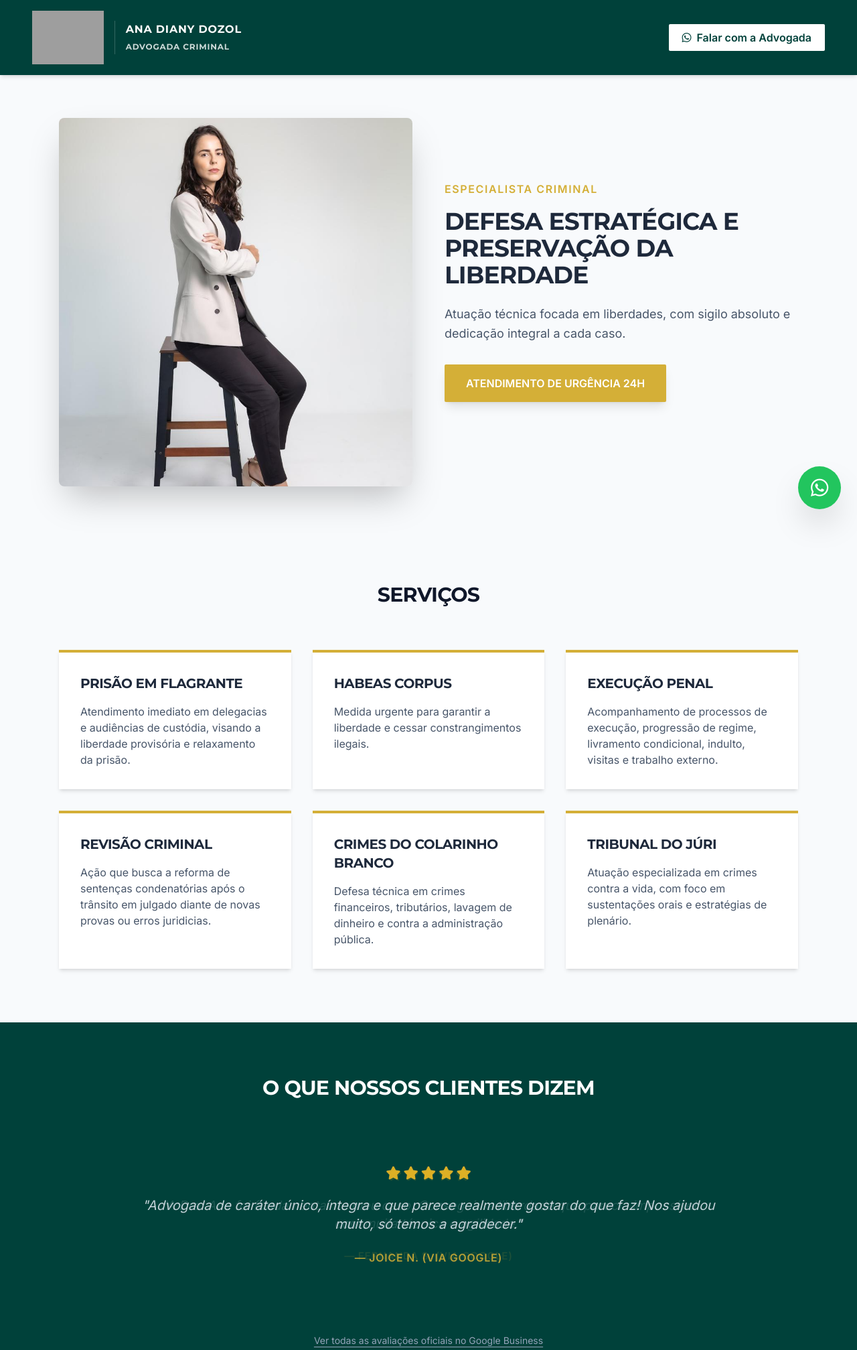
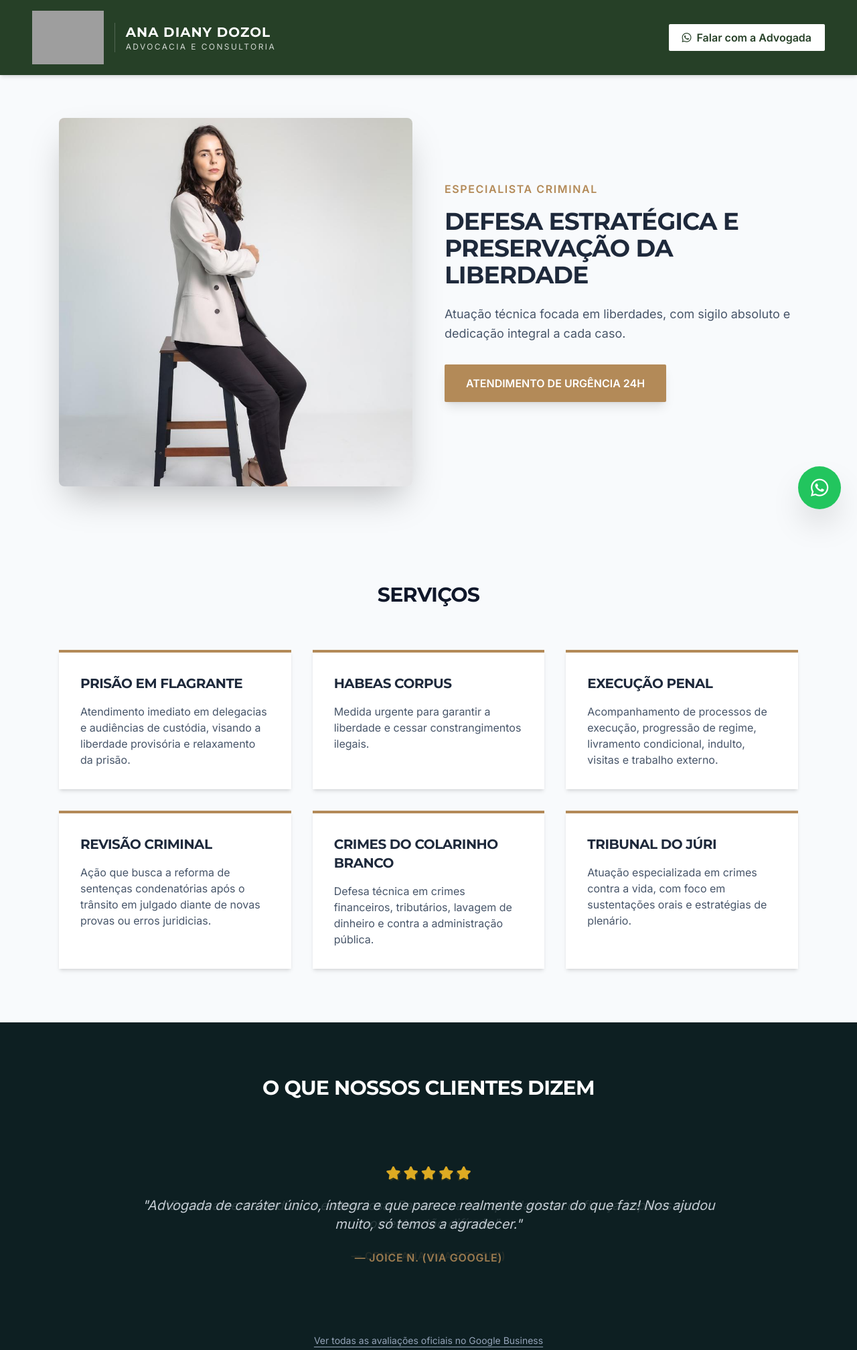
Before and after one commit to ana-diany/meu-site, a plain HTML site: page index.html in a window 1280 px wide. Shown: the top 2015 px of the page at 67% size. Drawn offline with nearby package versions, Linux system fonts and the light colour scheme; grey boxes are pictures that could not be loaded.

Commit message:
Add files via upload

```diff
--- a/index.html
+++ b/index.html
@@ -15,20 +15,24 @@
 </head>
 <body class="bg-slate-50 text-slate-900">
 
-    <nav class="p-4 md:px-12 flex justify-between items-center bg-[#00413a] shadow-md sticky top-0 z-50">
+    <nav class="p-4 md:px-12 flex justify-between items-center bg-[#264027] shadow-md sticky top-0 z-50">
     <div class="flex items-center gap-4">
-        <img src="img/logo.png" alt="Logo Advocacia" class="h-20 w-auto">
+        <img src="img/logo.png" alt="Logo Advocacia" class="h-16 md:h-20 w-auto">
 
-        <div class="hidden md:block border-l border-white/20 pl-4">
-            <span class="font-[Montserrat] text-white text-base md:text-base tracking-wider leading-none">
-                ANA DIANY DOZOL <br>
-                <span class="text-xs font-light not-italic opacity-80 uppercase">Advogada Criminal</span>
+        <div class="border-l border-white/20 pl-4 flex flex-col justify-center">
+            <span class="font-[Montserrat] text-white text-lg md:text-xl font-bold tracking-wider leading-tight">
+                ANA DIANY DOZOL
+            </span>
+            <span class="font-[Inter] text-white/80 text-[10px] md:text-xs uppercase tracking-[0.2em] font-light">
+                Advocacia e Consultoria
             </span>
         </div>
     </div>
 
-    <a href="https://wa.me/5548920016491" target="_blank" class="bg-white text-[#00413a] px-5 py-2 rounded-sm hover:bg-slate-100 font-bold transition flex items-center gap-2">
-        <i class="fa-brands fa-whatsapp"></i> Falar com a Advogada
+    <a href="https://wa.me/5548920016491" target="_blank" class="bg-white text-[#264027] px-5 py-2 rounded-sm hover:bg-slate-100 font-bold transition flex items-center gap-2 text-sm md:text-base">
+        <i class="fa-brands fa-whatsapp"></i>
+        <span class="hidden sm:inline">Falar com a Advogada</span>
+        <span class="sm:hidden">Contato</span>
     </a>
 </nav>
 
@@ -38,13 +42,13 @@
                 <img src="img/foto-perfil.jpeg" alt="Dra. Ana Diany Dozol" class="rounded-lg shadow-2xl w-full h-[550px] object-cover">
             </div>
             <div class="order-1 md:order-2">
-                <span class="text-[#D4AF37] font-bold tracking-widest uppercase text-base">Especialista Criminal</span>
+                <span class="text-[#B38A58] font-bold tracking-widest uppercase text-base">Especialista Criminal</span>
                 <h1 class="text-3xl md:text-4xl mt-4 mb-6 leading-tight text-slate-800 font-bold">Defesa Estratégica e Preservação da Liberdade</h1>
                 <p class="text-slate-600 mb-8 leading-relaxed text-lg font-medium">
                     Atuação técnica focada em liberdades, com sigilo absoluto e dedicação integral a cada caso.
                 </p>
 
-                <a href="https://wa.me/5548920016491" target="_blank" class="inline-block bg-[#D4AF37] text-white px-8 py-4 rounded-sm font-bold hover:bg-[#00413a] transition shadow-lg mb-8">
+                <a href="https://wa.me/5548920016491" target="_blank" class="inline-block bg-[#B38A58] text-white px-8 py-4 rounded-sm font-bold hover:bg-[#264027] transition shadow-lg mb-8">
                     ATENDIMENTO DE URGÊNCIA 24H
                 </a>
             </div>
@@ -52,42 +56,42 @@
     </section>
 
     <section id="servicos" class="py-20 px-6 max-w-6xl mx-auto">
-    <h2 class="text-3xl text-center mb-16 decoration-[#00413a] underline-offset-8 font-bold font-[Montserrat]">Serviços</h2>
+        <h2 class="text-3xl text-center mb-16 decoration-[#264027] underline-offset-8 font-bold font-[Montserrat]">Serviços</h2>
 
         <div class="grid md:grid-cols-3 gap-8">
-        <div class="bg-white p-8 border-t-4 border-[#D4AF37] shadow-md hover:shadow-xl transition">
+            <div class="bg-white p-8 border-t-4 border-[#B38A58] shadow-md hover:shadow-xl transition">
                 <h3 class="text-xl font-bold mb-4 text-slate-800 uppercase font-[Montserrat]">Prisão em Flagrante</h3>
                 <p class="text-slate-600">Atendimento imediato em delegacias e audiências de custódia, visando a liberdade provisória e relaxamento da prisão.</p>
             </div>
 
-        <div class="bg-white p-8 border-t-4 border-[#D4AF37] shadow-md hover:shadow-xl transition">
+            <div class="bg-white p-8 border-t-4 border-[#B38A58] shadow-md hover:shadow-xl transition">
                 <h3 class="text-xl font-bold mb-4 text-slate-800 uppercase font-[Montserrat]">Habeas Corpus</h3>
                 <p class="text-slate-600">Medida urgente para garantir a liberdade e cessar constrangimentos ilegais.</p>
             </div>
 
-        <div class="bg-white p-8 border-t-4 border-[#D4AF37] shadow-md hover:shadow-xl transition">
+            <div class="bg-white p-8 border-t-4 border-[#B38A58] shadow-md hover:shadow-xl transition">
                 <h3 class="text-xl font-bold mb-4 text-slate-800 uppercase font-[Montserrat]">Execução Penal</h3>
                 <p class="text-slate-600">Acompanhamento de processos de execução, progressão de regime, livramento condicional, indulto, visitas e trabalho externo.</p>
             </div>
 
-        <div class="bg-white p-8 border-t-4 border-[#D4AF37] shadow-md hover:shadow-xl transition">
+            <div class="bg-white p-8 border-t-4 border-[#B38A58] shadow-md hover:shadow-xl transition">
                 <h3 class="text-xl font-bold mb-4 text-slate-800 uppercase font-[Montserrat]">Revisão Criminal</h3>
                 <p class="text-slate-600">Ação que busca a reforma de sentenças condenatórias após o trânsito em julgado diante de novas provas ou erros juridicias.</p>
             </div>
 
-        <div class="bg-white p-8 border-t-4 border-[#D4AF37] shadow-md hover:shadow-xl transition">
+            <div class="bg-white p-8 border-t-4 border-[#B38A58] shadow-md hover:shadow-xl transition">
                 <h3 class="text-xl font-bold mb-4 text-slate-800 uppercase font-[Montserrat]">Crimes do Colarinho Branco</h3>
                 <p class="text-slate-600">Defesa técnica em crimes financeiros, tributários, lavagem de dinheiro e contra a administração pública.</p>
             </div>
 
-        <div class="bg-white p-8 border-t-4 border-[#D4AF37] shadow-md hover:shadow-xl transition">
+            <div class="bg-white p-8 border-t-4 border-[#B38A58] shadow-md hover:shadow-xl transition">
                 <h3 class="text-xl font-bold mb-4 text-slate-800 uppercase font-[Montserrat]">Tribunal do Júri</h3>
                 <p class="text-slate-600">Atuação especializada em crimes contra a vida, com foco em sustentações orais e estratégias de plenário.</p>
             </div>
         </div>
     </section>
 
-    <section class="bg-[#00413a] py-20 px-6 text-white text-center overflow-hidden">
+    <section class="bg-[#0D1F22] py-20 px-6 text-white text-center overflow-hidden">
         <div class="max-w-4xl mx-auto">
             <h2 class="text-3xl mb-12 font-bold font-[Montserrat]">O que nossos clientes dizem</h2>
 
@@ -96,17 +100,8 @@
                     <div class="flex justify-center gap-1 text-amber-400 mb-6 text-xl">
                         <i class="fas fa-star"></i><i class="fas fa-star"></i><i class="fas fa-star"></i><i class="fas fa-star"></i><i class="fas fa-star"></i>
                     </div>
-                    <p class="text-xl italic text-slate-200 mb-6 px-4">"Advogada de caráter único, íntegra e que parece realmente gostar do que faz!
-Nos ajudou muito, só temos a agradecer."</p>
-                    <span class="text-[#D4AF37] font-bold uppercase tracking-wider">— Joice N. (Via Google)</span>
-                </div>
-
-                <div class="testimonial-item transition-all duration-500 opacity-0 scale-95 absolute w-full">
-                    <div class="flex justify-center gap-1 text-amber-400 mb-6 text-xl">
-                        <i class="fas fa-star"></i><i class="fas fa-star"></i><i class="fas fa-star"></i><i class="fas fa-star"></i><i class="fas fa-star"></i>
-                    </div>
-                    <p class="text-xl italic text-slate-200 mb-6 px-4">"A Dra. Ana foi fundamental no meu caso. Conseguiu a liberdade que parecia impossível com muita técnica e agilidade."</p>
-                    <span class="text-[#D4AF37] font-bold uppercase tracking-wider">— Fernanda S. (Via Google)</span>
+                    <p class="text-xl italic text-slate-200 mb-6 px-4">"Advogada de caráter único, íntegra e que parece realmente gostar do que faz! Nos ajudou muito, só temos a agradecer."</p>
+                    <span class="text-[#B38A58] font-bold uppercase tracking-wider">— Joice N. (Via Google)</span>
                 </div>
 
                 <div class="testimonial-item transition-all duration-500 opacity-0 scale-95 absolute w-full">
@@ -114,7 +109,7 @@ Nos ajudou muito, só temos a agradecer."</p>
                         <i class="fas fa-star"></i><i class="fas fa-star"></i><i class="fas fa-star"></i><i class="fas fa-star"></i><i class="fas fa-star"></i>
                     </div>
                     <p class="text-xl italic text-slate-200 mb-6 px-4">"Extremamente dedicada e atenciosa. Passa uma tranquilidade e confiança ímpares em momentos tão difíceis."</p>
-                    <span class="text-[#D4AF37] font-bold uppercase tracking-wider">— Cristiana (Via Google)</span>
+                    <span class="text-[#B38A58] font-bold uppercase tracking-wider">— Cristiana (Via Google)</span>
                 </div>
             </div>
 
@@ -147,7 +142,6 @@ Nos ajudou muito, só temos a agradecer."</p>
             showSlide(currentSlide);
         }
 
-        // Troca de slide a cada 5 segundos
         setInterval(nextSlide, 5000);
     </script>
 
```
Lines whose indentation alone changed are shown as unchanged.
